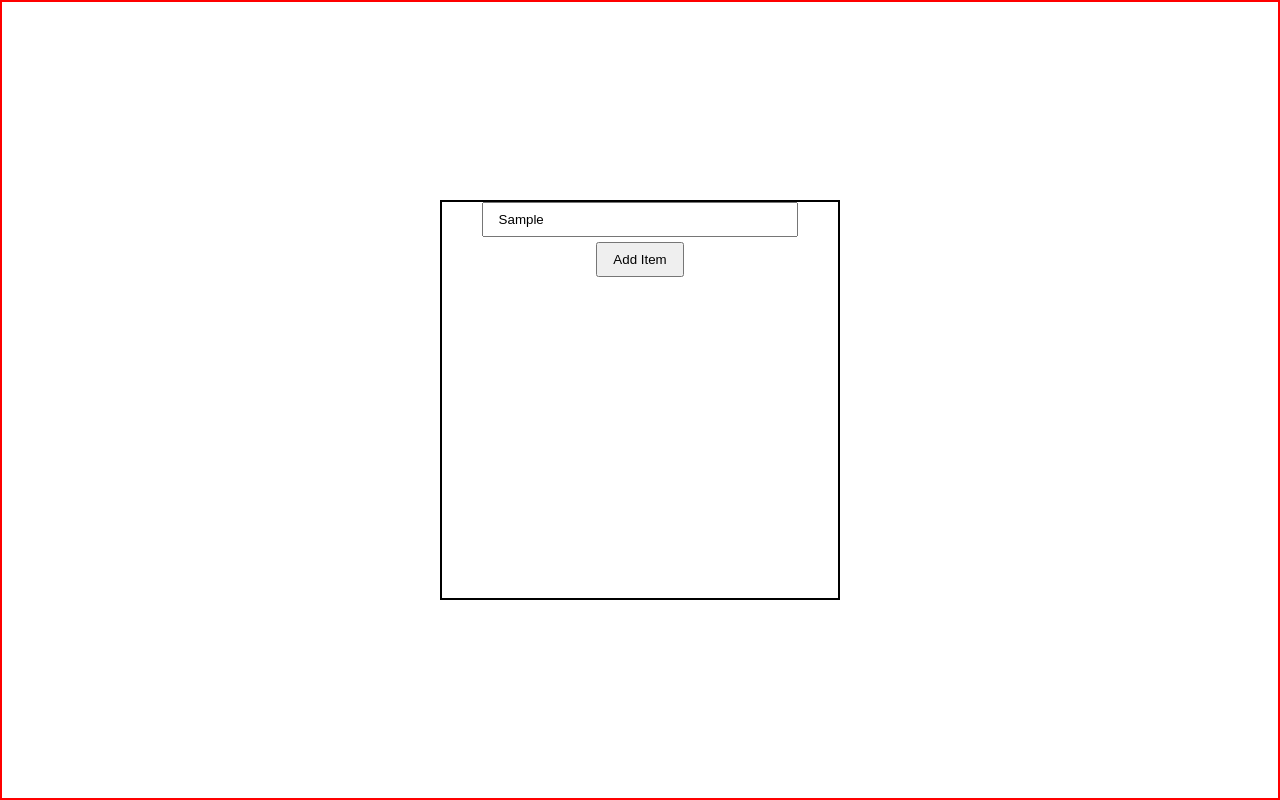
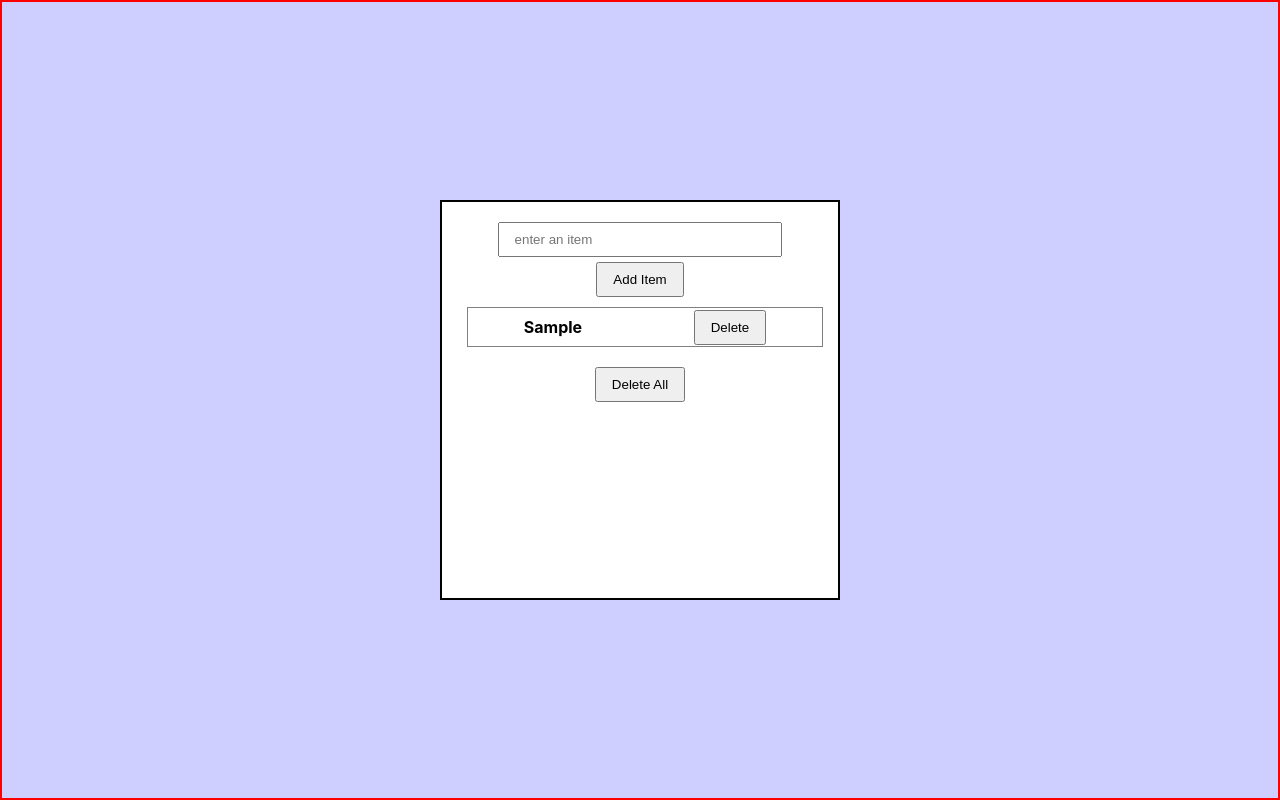
Before and after one commit to AyushiGupta0709/React_Js_Tutorial, a React (Create React App) app: page / in a window 1280 px wide. Both pictures are taken after typing "Sample" into the empty fields and a click on the button "Add Item". Built offline with nearby package versions, Linux system fonts and the light colour scheme.

Commit message:
todo list without localstorage

```diff
--- a/src/App.js
+++ b/src/App.js
@@ -4,7 +4,7 @@ import React from 'react';
 // import UseReducer from './component/UseReducer'
 // import ContextApi from './component/Context/ContextApi'
 // import UseContext from './component/UseContext'
-import CustomHooks from './component/CustomHooks'
+// import CustomHooks from './component/CustomHooks'
 import TodoList from './todoApp/TodoList';
 const App = () => {
   return (
--- a/src/todoApp/Todo.css
+++ b/src/todoApp/Todo.css
@@ -8,6 +8,7 @@
     justify-content: center;
     border: 2px solid red;
     height: 100vh;
+    background-color: rgb(206, 206, 255);
 
 
 }
@@ -19,9 +20,28 @@ input{
     border: 2px solid black;
     height: 400px;
     width: 400px;
+    background-color: white;
+    padding: 20px;
 }
 .add{
     margin: 5px;
     padding: 8px 15px;
 
 }
+.each-item{
+    display: flex;
+    align-items: center;
+    justify-content: space-around;
+    text-align: center;
+    flex-direction: row;
+    width: 100%;
+    border: 1px solid grey;
+    height: 40px;
+    margin: 5px;
+}
+.del{
+    padding: 8px 15px;
+}
+.del-all{
+    margin: 20px;
+}
--- a/src/todoApp/TodoList.js
+++ b/src/todoApp/TodoList.js
@@ -1,26 +1,86 @@
-import React, { useState } from 'react'
+import React, { useEffect, useState } from "react";
 import "../todoApp/Todo.css";
+const getLocalItems=()=>{
+    let list = localStorage.getItem("list");
+    console.log(list)
+    if(list){
+        return JSON.parse(list);
+    }else{
+        return [];
+    }
+
+}
 const TodoList = () => {
-    const [input,setInput]=useState();
-    const handleSubmit=(e)=>{
-        e.preventDefault();
+  const [input, setInput] = useState("");
+  const [allData, setAllData] = useState(getLocalItems());
+//   const [list,setList]=useState([]);
 
+  const handleSubmit = (e) => {
+    e.preventDefault();
+    setData();
+  };
+
+  const setData = () => {
+    if (input.trim() === "") {
+      alert("input should not be empty");
+    } else {
+      setAllData([...allData, input]);
+      setInput("");
+
+      console.log(allData);
     }
+  };
+  const deleteItem = (index) => {
+    const filterItem = allData.filter((data, ind) => {
+      return index !== ind;
+    });
+    setAllData(filterItem);
+  };
+  const deleteAll = () => {
+    setAllData([]);
+  };
+  useEffect(() => {
+    localStorage.setItem("list", JSON.stringify(allData));
+  }, [allData]);
   return (
-   <>
-   <div className='main-container'>
-   <div className='form-container'>
-    <form>
-        <input type='text' placeholder='enter an item' onClick={(e)=>{
-         setInput(e.target.value)
-        }}/>
-        <button className='add' onClick={handleSubmit}>Add Item</button>
+    <>
+      <div className="main-container">
+        <div className="form-container">
+          <form>
+            <input
+              type="text"
+              placeholder="enter an item"
+              value={input}
+              onChange={(e) => {
+                setInput(e.target.value);
+              }}
+            />
+            <button className="add" onClick={handleSubmit}>
+              Add Item
+            </button>
+            <div className="showItems">
+              {allData
+                ? allData.map((data, index) => (
+                    <div className="each-item" key={index}>
+                      <h4>{data}</h4>
+                      <button className="del" onClick={() => deleteItem(index)}>
+                        Delete
+                      </button>
+                    </div>
+                  ))
+                : ""}
 
-    </form>
-    </div>
-    </div>
-   </>
-  )
-}
+              <div className="del-all">
+                <button className="del" onClick={deleteAll}>
+                  Delete All
+                </button>
+              </div>
+            </div>
+          </form>
+        </div>
+      </div>
+    </>
+  );
+};
 
-export default TodoList
+export default TodoList;
```
